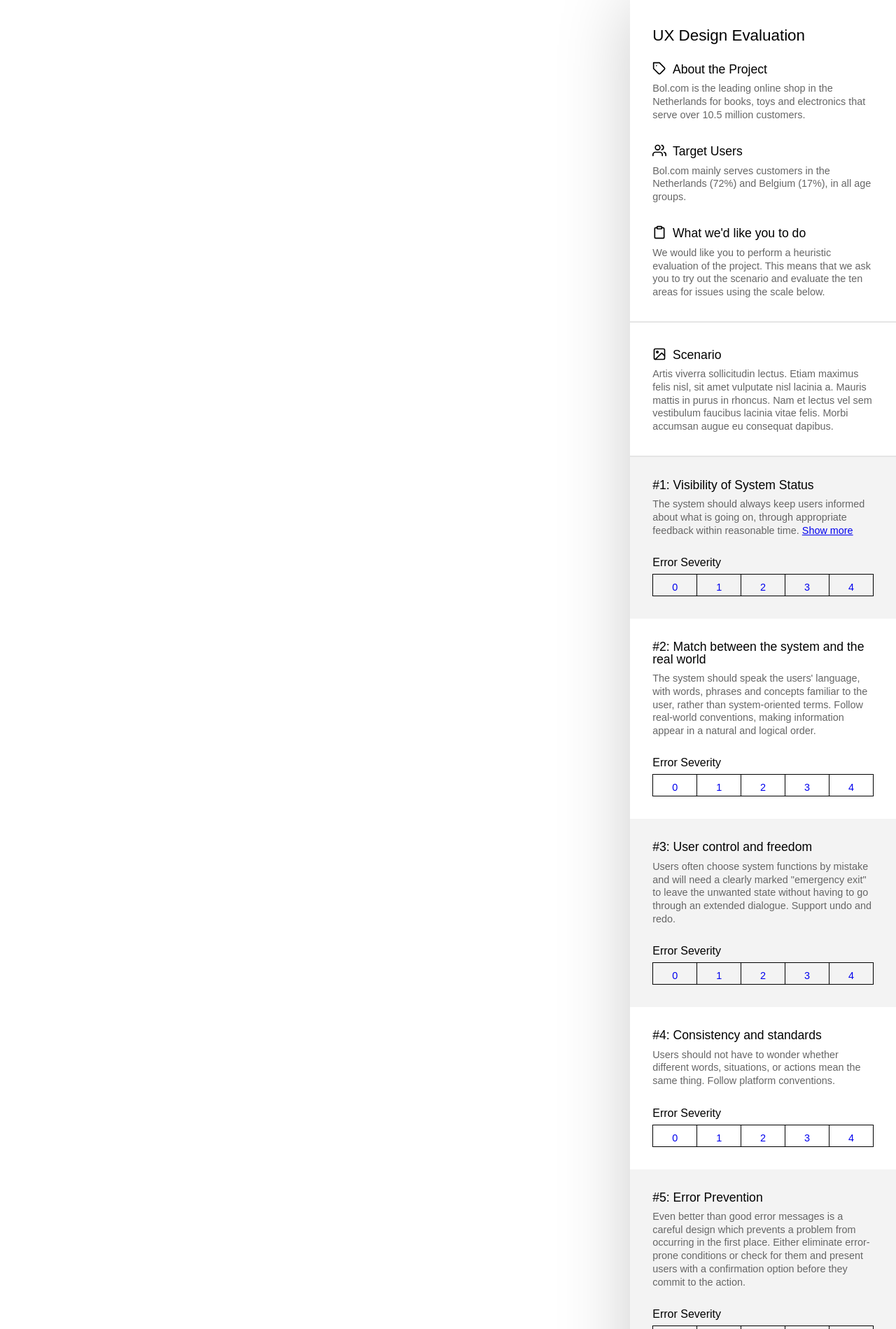
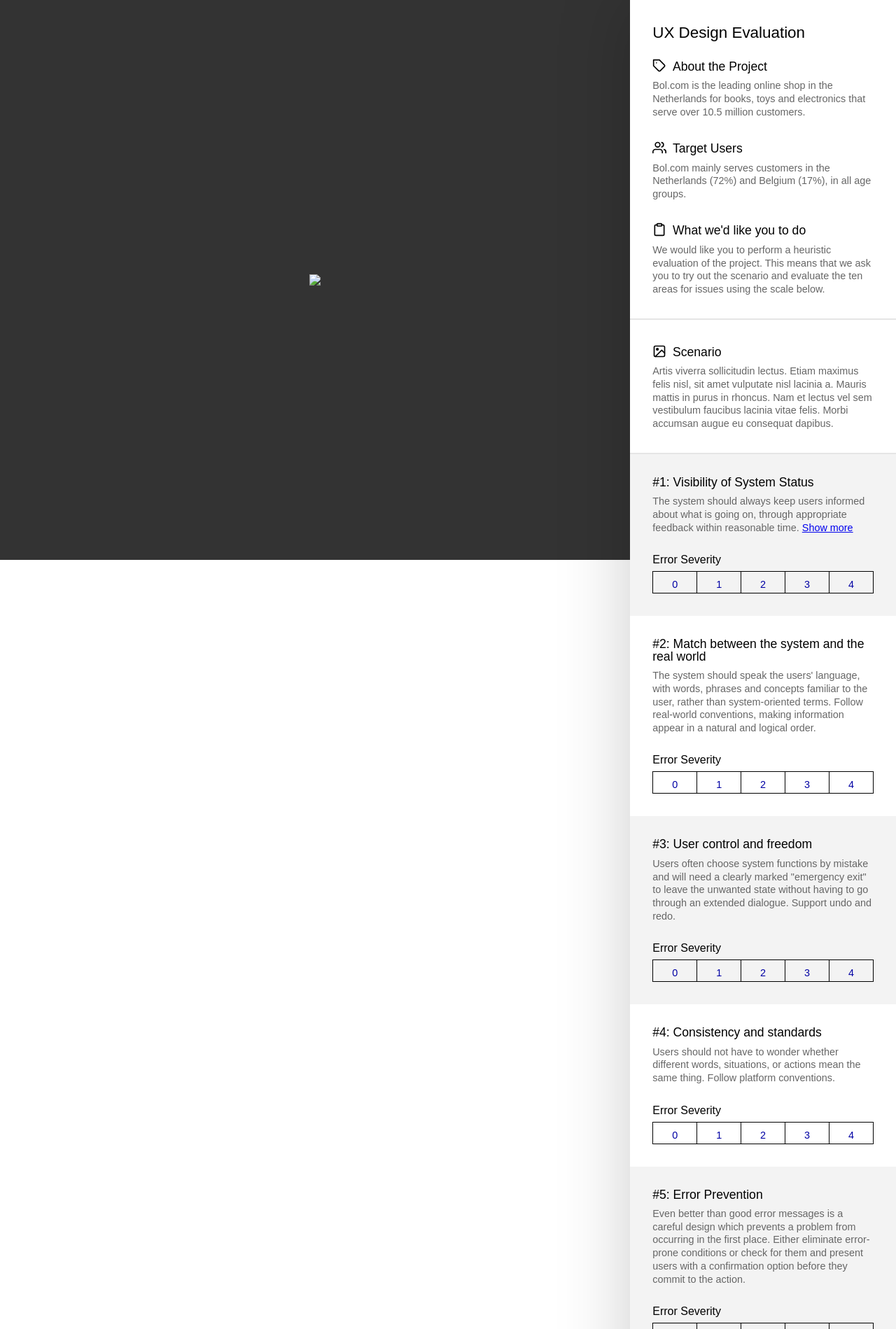
Before and after one commit to AJGeel/requestor, a PHP site: page / in a window 1280 px wide. Shown: the top 1899 px of the page at 70% size. Run offline with PHP 8.4, Linux system fonts and the light colour scheme; some libraries are stand-ins or nearby versions.

Commit message:
Added Figma screen placeholder image, finished V1 of progress bar

```diff
--- a/css/style.css
+++ b/css/style.css
@@ -14,16 +14,28 @@
   font-family: "BentonSans", sans-serif;
 }
 
-.frame {
+.frame-container {
  width: 100%;
  max-height: 100vh;
- /* border: 1px solid var(--branding-main); */
  box-sizing: border-box;
  position: sticky;
  top: 0px;
 }
 
+.frame {
+  display: flex;
+  height: 100vh;
+  justify-content: center;
+  align-items: center;
+  background-color: #333;
+}
+
+.frame img {
+  max-width: 100%;
+}
+
 .evaluation {
+  z-index: 1;
   width: 540px;
 
   background-color: #FFF;
@@ -35,11 +47,17 @@
 
 .progress-bar-container {
   width: 100%;
-  height: 8px;
-  /* background-color: var(--branding-main); */
+  height: 4px;
   background-color: #fff;
   position: sticky;
   top: 0;
+  z-index: 2;
+}
+
+.progress-bar {
+  height: 4px;
+  background-color: var(--branding-main);
+  width: 0%;
 }
 
 .evaluation-section {
@@ -47,7 +65,6 @@
 }
 
 .evaluation-section {
-  /* border-top: 1px solid black; */
   border-bottom: 2px solid rgba(0,0,0,.1);
 }
 
@@ -118,6 +135,7 @@
 .heuristic .scoring li a {
   text-decoration: none;
   font-size: .9em;
+  color: var(--branding-main);
 }
 
 .heuristic .scoring li:hover a{
--- a/index.html
+++ b/index.html
@@ -10,7 +10,10 @@
   <body>
     <div class="app">
 
-      <section class="frame"> <!-- Embedded Figma Prototype -->
+      <section class="frame-container"> <!-- Embedded Figma Prototype -->
+        <div class="frame">
+          <img src="https://placehold.it/1920x1080.jpg/F0F6FF/0000A4?text=Placeholder+Image+(1920+x+1080)"/> <!-- placeholder image -->
+        </div>
 
       </section>
 
@@ -193,6 +196,7 @@
         })(window,document,'https://static.hotjar.com/c/hotjar-','.js?sv=');
     </script> -->
 
+    <script src="js/app.js"></script>
 
   </body>
 </html>
--- a/js/app.js
+++ b/js/app.js
@@ -0,0 +1,15 @@
+/* Start Scrollbar functionality */
+window.onscroll = function() {myFunction()};
+
+function myFunction() {
+  /* Calculate full window scroll amount */
+  var pixelsScrolled = document.body.scrollTop || document.documentElement.scrollTop;
+
+  /* Calculate element height */
+  var elemHeight = document.documentElement.scrollHeight - document.documentElement.clientHeight;
+  var percentScrolled = (pixelsScrolled / elemHeight) * 100;
+
+  console.log("DEBUG: \nPX scrolled: " + pixelsScrolled + "px, \nPg. height:  " + elemHeight + "px, \nScroll %:    " + percentScrolled + "%.");
+  document.getElementById("progress-bar").style.width = percentScrolled + "%";
+}
+/* End Scrollbar functionality */
```
